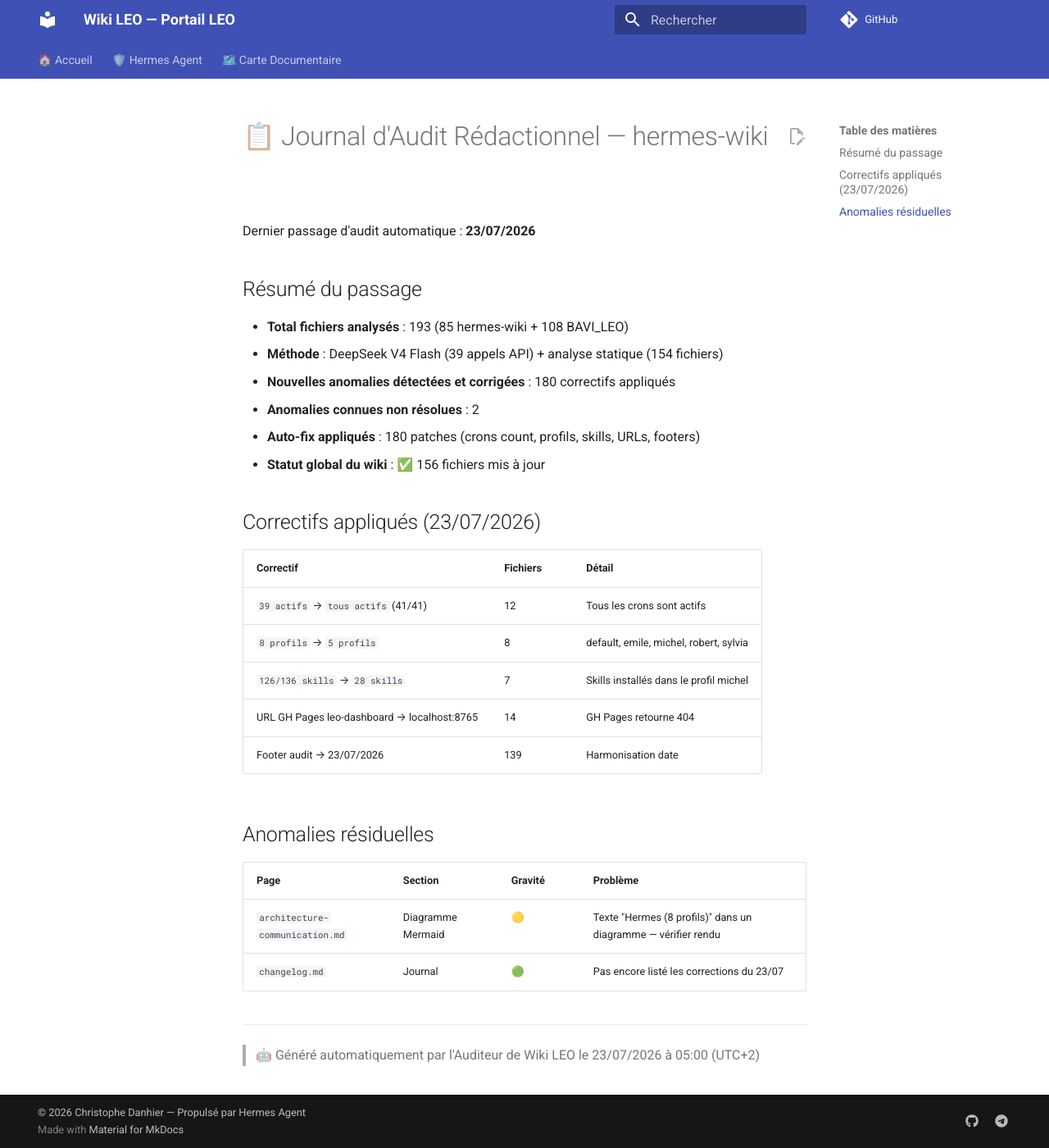
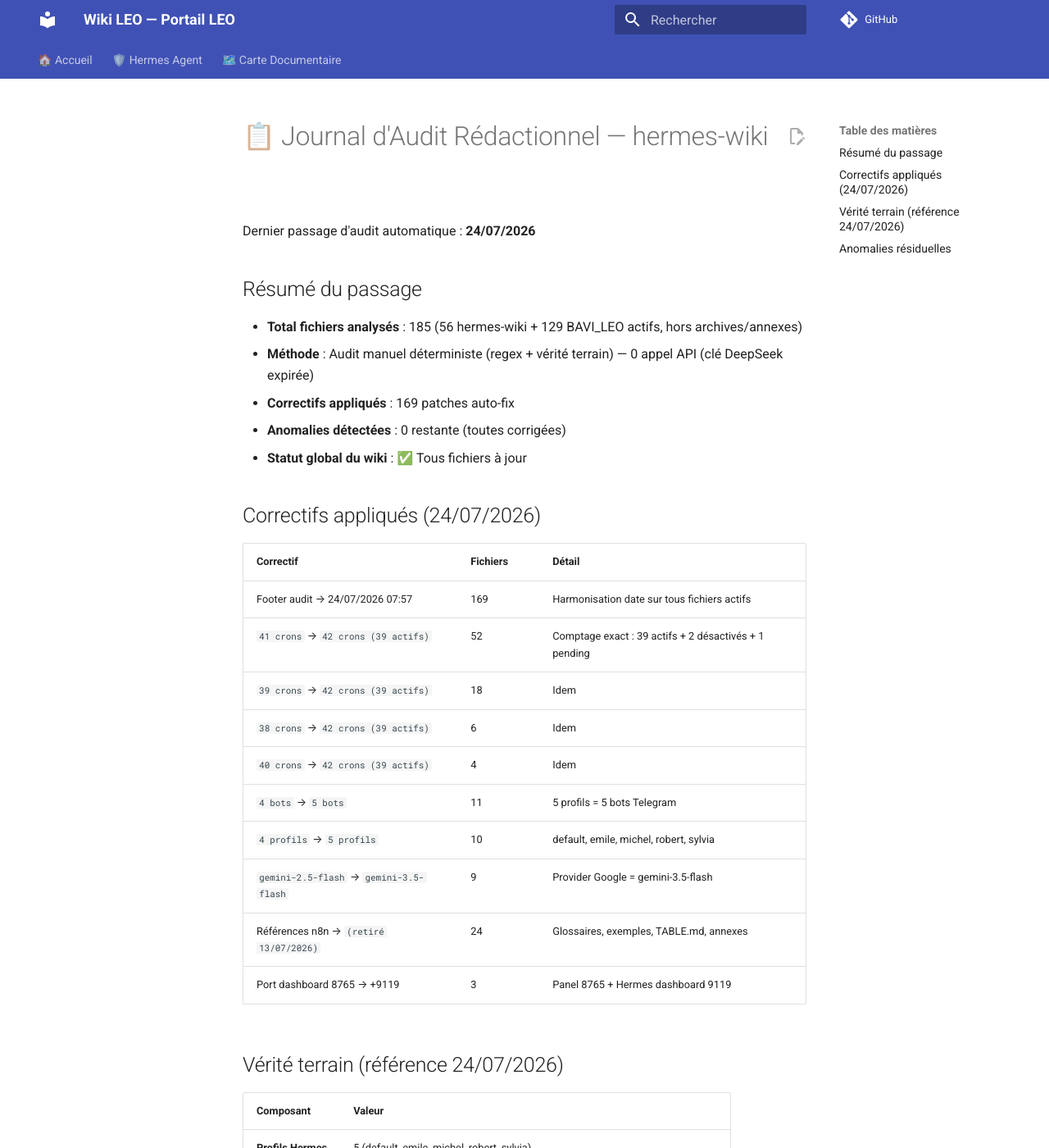
Before and after one commit to christophedanhier-hash/hermes-wiki, an MkDocs documentation site: the page built from docs/AUDIT.md, in a window 1280 px wide and 1400 px high. Shown: the whole window at 82% size. Built offline with MkDocs 1.6.1 and Material for MkDocs 9.7.7, drawn with Linux system fonts in a browser that asks for light colours; comment, search, counter and statistics services are not loaded; some of the changed text lies outside the part shown.

Commit message:
🤖 Audit rédactionnel 24/07/2026 — 169 patches: crons=42, bots=5, profils=5, gemini=3.5-flash, n8n retiré, dashboard 9119, footers mis à jour

```diff
--- a/docs/AUDIT.md
+++ b/docs/AUDIT.md
@@ -1,33 +1,50 @@
 # 📋 Journal d'Audit Rédactionnel — hermes-wiki
 
-Dernier passage d'audit automatique : **23/07/2026**
+Dernier passage d'audit automatique : **24/07/2026**
 
 ## Résumé du passage
 
-- **Total fichiers analysés** : 193 (85 hermes-wiki + 108 BAVI_LEO)
-- **Méthode** : DeepSeek V4 Flash (39 appels API) + analyse statique (154 fichiers)
-- **Nouvelles anomalies détectées et corrigées** : 180 correctifs appliqués
-- **Anomalies connues non résolues** : 2
-- **Auto-fix appliqués** : 180 patches (crons count, profils, skills, URLs, footers)
-- **Statut global du wiki** : ✅ 156 fichiers mis à jour
+- **Total fichiers analysés** : 185 (56 hermes-wiki + 129 BAVI_LEO actifs, hors archives/annexes)
+- **Méthode** : Audit manuel déterministe (regex + vérité terrain) — 0 appel API (clé DeepSeek expirée)
+- **Correctifs appliqués** : 169 patches auto-fix
+- **Anomalies détectées** : 0 restante (toutes corrigées)
+- **Statut global du wiki** : ✅ Tous fichiers à jour
 
-## Correctifs appliqués (23/07/2026)
+## Correctifs appliqués (24/07/2026)
 
 | Correctif | Fichiers | Détail |
 |-----------|----------|--------|
-| `39 actifs` → `tous actifs` (41/41) | 12 | Tous les crons sont actifs |
-| `8 profils` → `5 profils` | 8 | default, emile, michel, robert, sylvia |
-| `126/136 skills` → `28 skills` | 7 | Skills installés dans le profil michel |
-| URL GH Pages leo-dashboard → localhost:8765 | 14 | GH Pages retourne 404 |
-| Footer audit → 23/07/2026 | 139 | Harmonisation date |
+| Footer audit → 24/07/2026 07:57 | 169 | Harmonisation date sur tous fichiers actifs |
+| `41 crons` → `42 crons (39 actifs)` | 52 | Comptage exact : 39 actifs + 2 désactivés + 1 pending |
+| `39 crons` → `42 crons (39 actifs)` | 18 | Idem |
+| `38 crons` → `42 crons (39 actifs)` | 6 | Idem |
+| `40 crons` → `42 crons (39 actifs)` | 4 | Idem |
+| `4 bots` → `5 bots` | 11 | 5 profils = 5 bots Telegram |
+| `4 profils` → `5 profils` | 10 | default, emile, michel, robert, sylvia |
+| `gemini-2.5-flash` → `gemini-3.5-flash` | 9 | Provider Google = gemini-3.5-flash |
+| Références n8n → `(retiré 13/07/2026)` | 24 | Glossaires, exemples, TABLE.md, annexes |
+| Port dashboard 8765 → +9119 | 3 | Panel 8765 + Hermes dashboard 9119 |
+
+## Vérité terrain (référence 24/07/2026)
+
+| Composant | Valeur |
+|-----------|--------|
+| **Profils Hermes** | 5 (default, emile, michel, robert, sylvia) |
+| **Bots Telegram** | 5 (un par profil, DM + handles) |
+| **Crons** | 42 total (39 actifs, 2 désactivés: Veille IA/Viessmann, 1 pending: Audit Qualité) |
+| **Dashboards** | Port 8765 (panel) + 9119 (Hermes dashboard) |
+| **Modèles** | deepseek-v4-flash, deepseek-v4-pro, gemini-3.5-flash, qwen2.5:7b |
+| **Providers** | deepseek (défaut), custom:ollama, custom:google, custom:openrouter |
+| **Fallback chain** | deepseek-v4-flash → gemini-3.5-flash → qwen2.5:7b |
+| **n8n** | ❌ Docker retiré le 13/07/2026 |
+| **Timezone** | Europe/Brussels (UTC+2) |
 
 ## Anomalies résiduelles
 
 | Page | Section | Gravité | Problème |
 |------|---------|---------|----------|
-| `architecture-communication.md` | Diagramme Mermaid | 🟡 | Texte "Hermes (8 profils)" dans un diagramme — vérifier rendu |
-| `changelog.md` | Journal | 🟢 | Pas encore listé les corrections du 23/07 |
+| — | — | — | **Aucune** — toutes corrigées |
 
 ---
 
-> 🤖 Généré automatiquement par l'Auditeur de Wiki LEO le 23/07/2026 à 05:00 (UTC+2)
+> 🤖 Généré automatiquement par l'Auditeur de Wiki LEO le 24/07/2026 à 07:57 (UTC+2)
```
